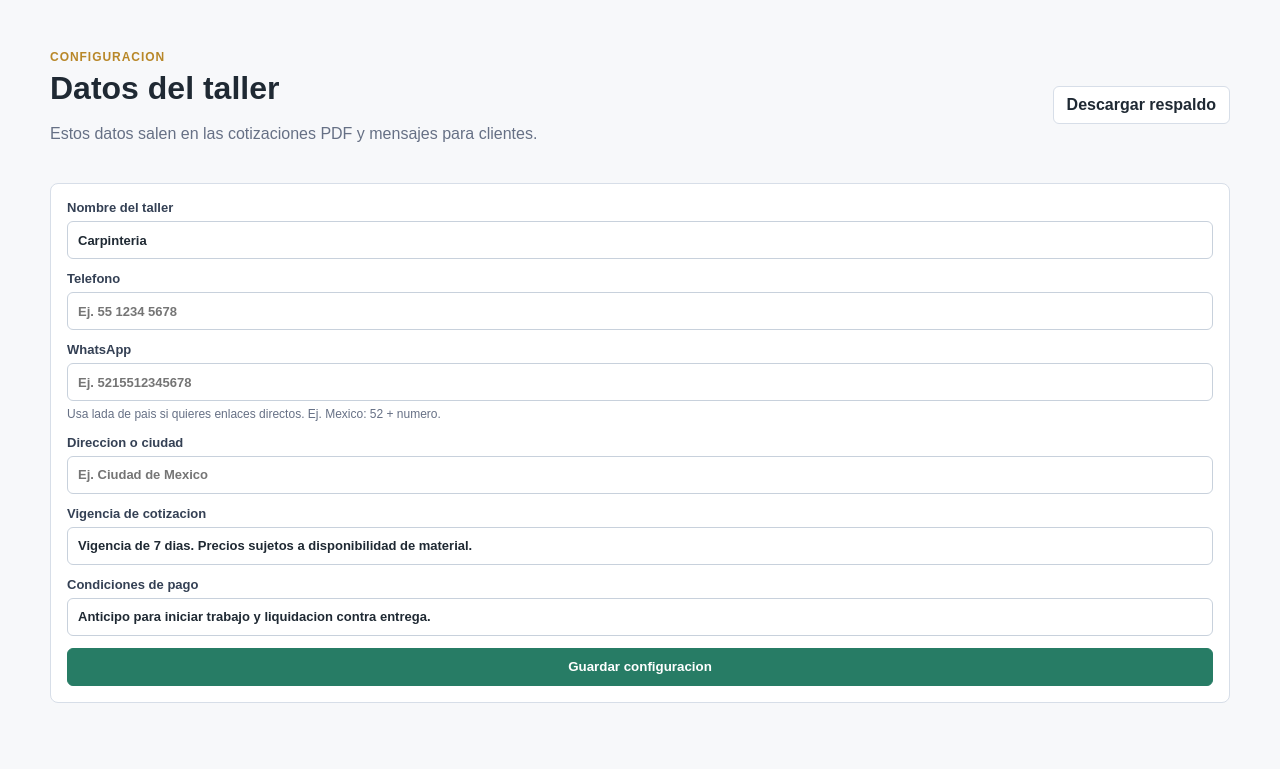
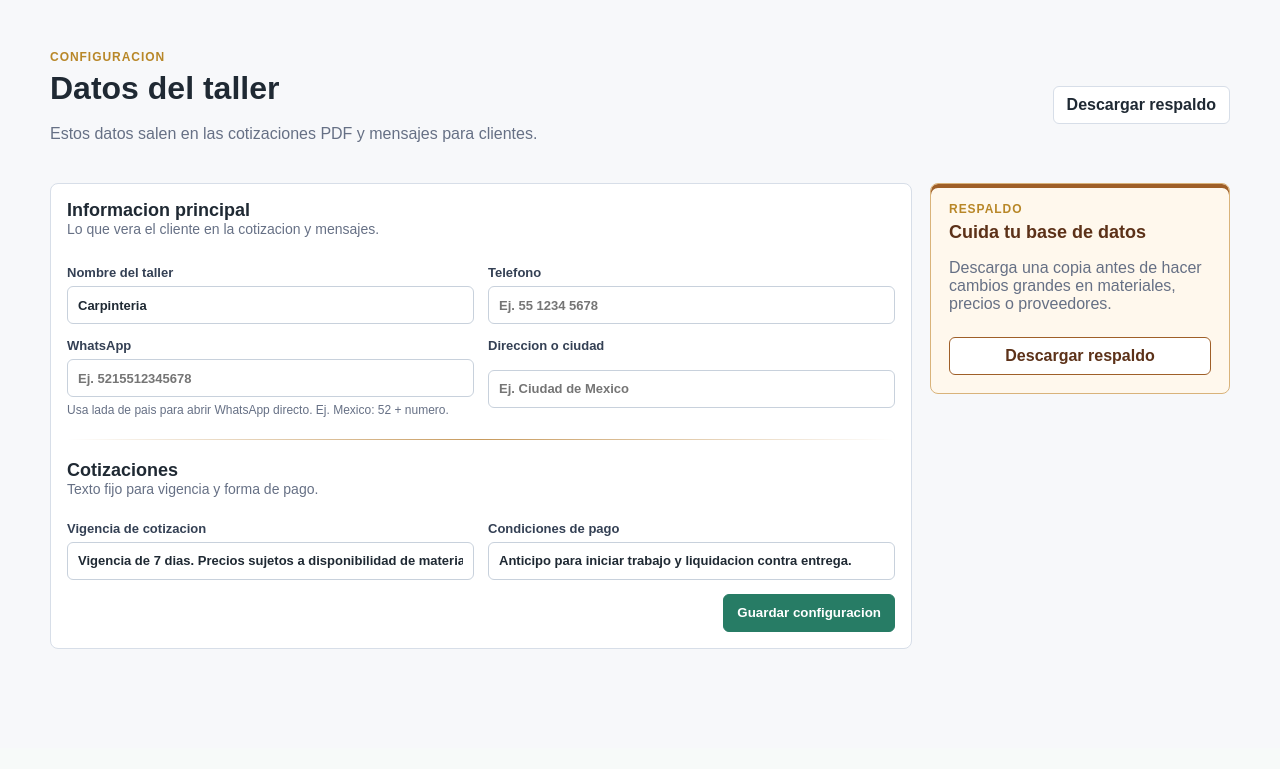
Before and after one commit to SamuelOrdaz-CIMAT/carpinteria, a Flask app: page /settings in a window 1280 px wide. Shown: the part 52-821 px from the top of the page. After the commit the page ends 701 px from the top, so only its background shows below. Run offline with Flask 3, Linux system fonts and the light colour scheme; data comes from the database, SQL or seed files in the repository.

Commit message:
Improve settings page layout

```diff
--- a/static/styles.css
+++ b/static/styles.css
@@ -199,6 +199,52 @@ label {
   gap: 12px;
 }
 
+.settings-layout {
+  display: grid;
+  grid-template-columns: minmax(0, 1fr) 300px;
+  gap: 18px;
+  align-items: start;
+}
+
+.settings-form {
+  margin-bottom: 0;
+}
+
+.settings-grid {
+  display: grid;
+  grid-template-columns: repeat(2, minmax(180px, 1fr));
+  gap: 14px;
+}
+
+.settings-divider {
+  height: 1px;
+  margin: 20px 0;
+  background: linear-gradient(90deg, transparent, #c79a5d, transparent);
+}
+
+.panel-heading.compact {
+  margin-bottom: 10px;
+}
+
+.settings-card {
+  padding: 18px;
+  border: 1px solid #d9b37a;
+  border-radius: 8px;
+  background: #fff8ed;
+  box-shadow: inset 0 4px 0 #9f5f28;
+}
+
+.settings-card h2 {
+  margin-bottom: 8px;
+  color: #5c3118;
+}
+
+.settings-card .button {
+  margin-top: 8px;
+  border-color: #9f5f28;
+  color: #5c3118;
+}
+
 .material-form {
   grid-template-columns: minmax(190px, 2fr) repeat(3, minmax(120px, 1fr)) minmax(140px, 1fr) auto;
   margin-bottom: 0;
@@ -298,6 +344,7 @@ td .button { width: 100%; }
   .topbar { align-items: flex-start; flex-direction: column; }
   .hero { align-items: stretch; flex-direction: column; }
   .metrics, .grid.two, .totals { grid-template-columns: 1fr; }
+  .settings-layout, .settings-grid { grid-template-columns: 1fr; }
   .toolbar, .budget-form { grid-template-columns: 1fr; }
 }
 
--- a/templates/settings.html
+++ b/templates/settings.html
@@ -9,7 +9,16 @@
   <a class="button" href="{{ url_for('backup_database') }}">Descargar respaldo</a>
 </section>
 
-<form class="panel stacked-form" method="post">
+<div class="settings-layout">
+  <form class="panel settings-form" method="post">
+    <div class="panel-heading">
+      <div>
+        <h2>Informacion principal</h2>
+        <p class="section-note">Lo que vera el cliente en la cotizacion y mensajes.</p>
+      </div>
+    </div>
+
+    <div class="settings-grid">
       <label>Nombre del taller
         <input name="workshop_name" value="{{ settings.workshop_name }}" placeholder="Ej. Carpinteria Samuel">
       </label>
@@ -18,17 +27,41 @@
       </label>
       <label>WhatsApp
         <input name="whatsapp" value="{{ settings.whatsapp }}" placeholder="Ej. 5215512345678">
-    <span class="field-help">Usa lada de pais si quieres enlaces directos. Ej. Mexico: 52 + numero.</span>
+        <span class="field-help">Usa lada de pais para abrir WhatsApp directo. Ej. Mexico: 52 + numero.</span>
       </label>
       <label>Direccion o ciudad
         <input name="address" value="{{ settings.address }}" placeholder="Ej. Ciudad de Mexico">
       </label>
+    </div>
+
+    <div class="settings-divider"></div>
+
+    <div class="panel-heading compact">
+      <div>
+        <h2>Cotizaciones</h2>
+        <p class="section-note">Texto fijo para vigencia y forma de pago.</p>
+      </div>
+    </div>
+
+    <div class="settings-grid">
       <label>Vigencia de cotizacion
-    <input name="quote_validity" value="{{ settings.quote_validity }}">
+        <input name="quote_validity" value="{{ settings.quote_validity }}" placeholder="Ej. 7 dias">
       </label>
       <label>Condiciones de pago
-    <input name="payment_terms" value="{{ settings.payment_terms }}">
+        <input name="payment_terms" value="{{ settings.payment_terms }}" placeholder="Ej. 50% anticipo, 50% contra entrega">
       </label>
+    </div>
+
+    <div class="form-actions">
       <button class="button primary">Guardar configuracion</button>
+    </div>
   </form>
+
+  <aside class="settings-card">
+    <p class="eyebrow">Respaldo</p>
+    <h2>Cuida tu base de datos</h2>
+    <p class="muted">Descarga una copia antes de hacer cambios grandes en materiales, precios o proveedores.</p>
+    <a class="button wide" href="{{ url_for('backup_database') }}">Descargar respaldo</a>
+  </aside>
+</div>
 {% endblock %}
```
Lines whose indentation alone changed are shown as unchanged.
